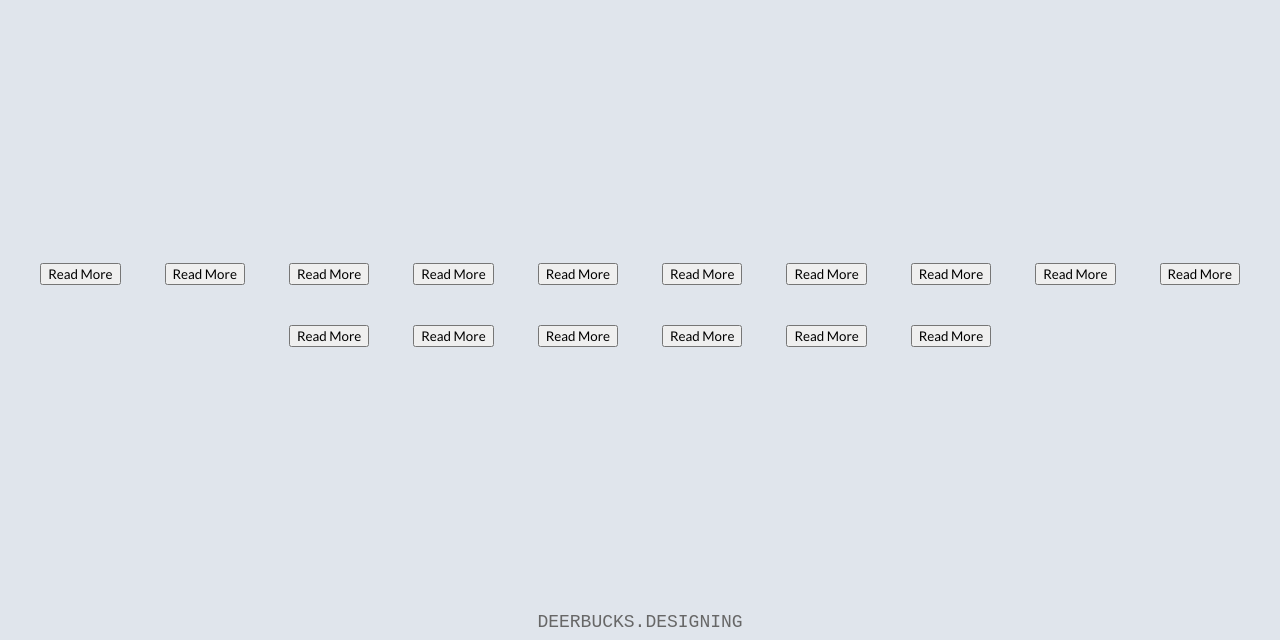
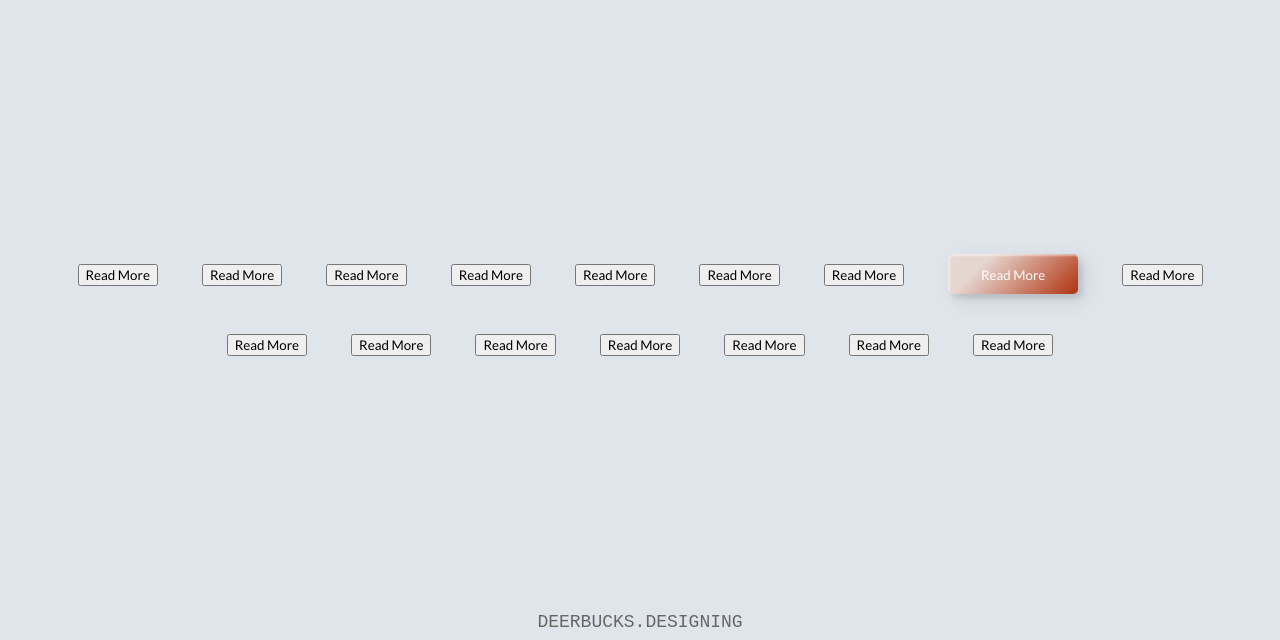
Before and after one commit to cc5324/animation-buttons, a website: page index.html in a window 1280 px wide. Shown: the part 176-816 px from the top of the page. Drawn offline with Linux system fonts and the light colour scheme.

Commit message:
feat: button8 finished #17

```diff
--- a/index.html
+++ b/index.html
@@ -22,7 +22,7 @@
         <button class="button5">Read More</button>
         <button class="button6">Read More</button>
         <button class="button7">Read More</button>
-        <button class="button8">Read More</button>
+        <button class="button8"><span>Read More</span></button>
         <button class="button9">Read More</button>
         <button class="button10">Read More</button>
         <button class="button11">Read More</button>
--- a/style/style.css
+++ b/style/style.css
@@ -48,3 +48,92 @@ footer {
 }
 
 /*# sourceMappingURL=style.css.map */
+
+.button8 {
+  width: 130px;
+  height: 40px;
+  color: #fff;
+  border-radius: 5px;
+  font-family: "Lato", sans-serif;
+  font-weight: 500;
+  background: transparent;
+  cursor: pointer;
+  transition: all 0.3s ease;
+  position: relative;
+  display: inline-block;
+  box-shadow: inset 2px 2px 2px 0px rgba(255, 255, 255, 0.5), 7px 7px 20px 0px rgba(0, 0, 0, 0.1),
+    4px 4px 5px 0px rgba(0, 0, 0, 0.1);
+  outline: none;
+  position: relative;
+  background-color: #f0ecfc;
+  line-height: 42px;
+  padding: 0;
+  border: 0;
+  background-image: linear-gradient(315deg, #b1320f 0%, #e6d6d0 74%);
+}
+
+.button8::before,
+.button8::after {
+  content: "";
+  background-color: rgb(255 231 207);
+  transition: all 0.3s ease;
+}
+
+.button8::before {
+  position: absolute;
+  right: 0;
+  bottom: 0;
+  height: 0%;
+}
+.button8::after {
+  width: 0%;
+  position: absolute;
+  right: 0;
+  bottom: 0;
+  height: 0%;
+}
+
+.button8:hover:before {
+  height: 100%;
+  width: 2px;
+}
+
+.button8:hover:after {
+  height: 2px;
+  width: 100%;
+}
+
+.button8 span:hover {
+  color: rgb(255 231 207);
+}
+
+.button8 span::before,
+.button8 span::after {
+  content: "";
+  display: inline-block;
+  background: rgb(255 231 207);
+  transition: all 0.3s ease;
+  position: absolute;
+  left: 0;
+  top: 0;
+}
+.button8 span::before {
+  width: 0;
+  height: 2px;
+}
+.button8 span::after {
+  width: 2px;
+  height: 0px;
+}
+
+.button8 span:hover::before {
+  width: 100%;
+}
+
+.button8 span:hover::after {
+  height: 100%;
+}
+
+.button8:hover {
+  background-image: linear-gradient(315deg, #f1c3b6 0%, #3a1508 74%);
+}
```
